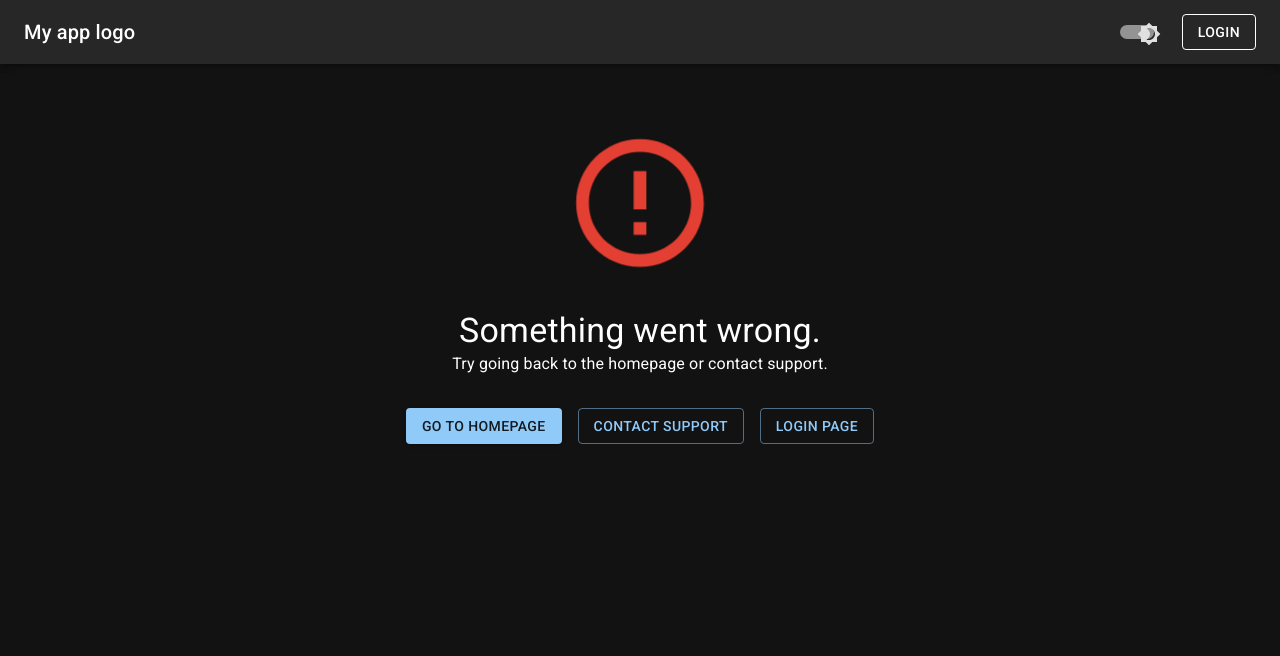
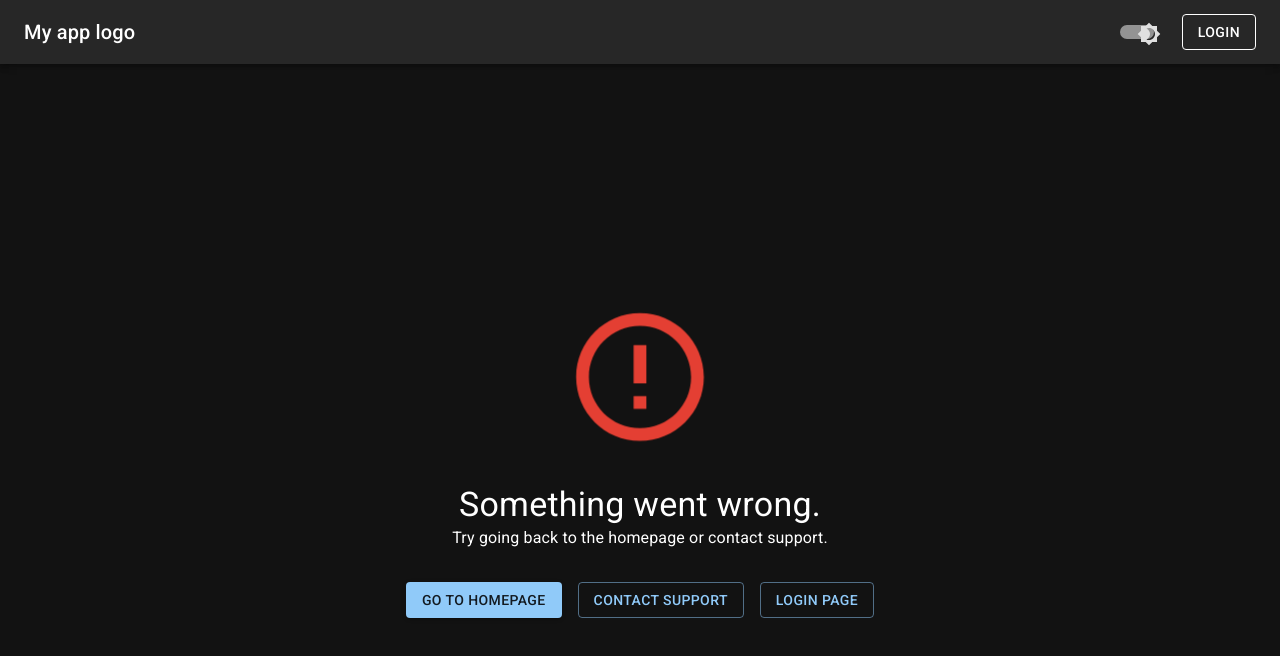
Before and after one commit to serjo96/react_blueprint, a React (Create React App) app: page /error in a window 1280 px wide. Shown: the top 656 px of the page. Built offline with nearby package versions, Linux system fonts and the light colour scheme.

Commit message:
Cleanup style

```diff
--- a/src/App.tsx
+++ b/src/App.tsx
@@ -16,9 +16,7 @@ const App = () => {
         <AuthProvider>
           <Header />
           <Container maxWidth="sm">
-            <Box sx={{ my: 4 }}>
-              <AppRoutes />
-            </Box>
+            <AppRoutes />
           </Container>
         </AuthProvider>
       </LoadingProvider>
--- a/src/pages/error-page.tsx
+++ b/src/pages/error-page.tsx
@@ -18,7 +18,17 @@ const ErrorPage = () => {
   const descriptionFromQuery = queryParams.get('description') || "Try going back to the homepage or contact support.";
 
   return (
-    <Container component="main" maxWidth="md" sx={{ mt: 8, display: 'flex', flexDirection: 'column', alignItems: 'center' }}>
+    <Container component="main" maxWidth="md">
+      <Box
+        sx={{
+          display: 'flex',
+          flexDirection: 'column',
+          alignItems: 'center',
+          justifyContent: 'center',
+          height: '100vh',
+          textAlign: 'center',
+        }}
+      >
       <ErrorOutlineIcon
         sx={{
           fontSize: 150,
@@ -47,6 +57,7 @@ const ErrorPage = () => {
             </Button>
           )}
         </Box>
+      </Box>
     </Container>
   );
 };
```
